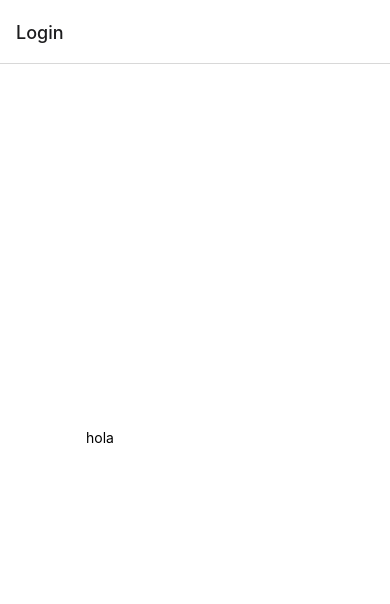
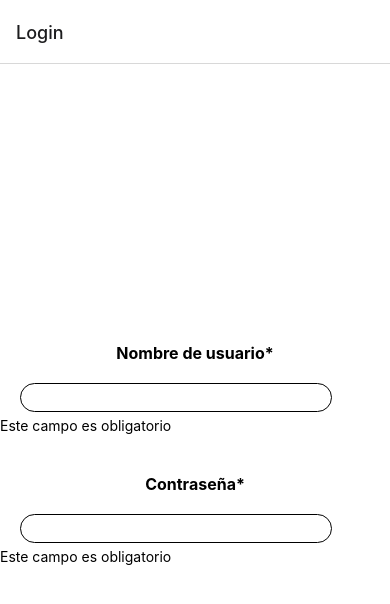
Before and after one commit to johanncepeda9816/pocapp, a React Native app: screen /Login in a window 390 px wide. Shown: the top 604 px of the page. Built offline with nearby package versions, Linux system fonts and the light colour scheme.

Commit message:
Custom laben component

```diff
--- /dev/null
+++ b/src/commons/components/forms/CustomLabel.tsx
@@ -0,0 +1,19 @@
+import { ReactNode } from "react";
+import { StyleSheet, Text } from "react-native";
+
+interface ICustomLabel {
+  children: ReactNode;
+}
+
+export default function CustomLabel(props: ICustomLabel) {
+  const { children } = props;
+  return <Text style={styles.label}>{children}</Text>;
+}
+
+const styles = StyleSheet.create({
+  label: {
+    fontSize: 16,
+    fontWeight: "bold",
+    textAlign: "center",
+  },
+});
--- a/src/commons/components/forms/CustomTextInput.tsx
+++ b/src/commons/components/forms/CustomTextInput.tsx
@@ -6,22 +6,42 @@ import {
   TextInputProps,
   Text,
 } from "react-native";
+import CustomLabel from "./CustomLabel";
 
 interface ICustomTextInput extends TextInputProps {
   label?: string;
+  value?: string;
 }
 
 export default function CustomTextInput(props: ICustomTextInput) {
-  const { label } = props;
+  const { label, value } = props;
+
   return (
     <View style={styles.container}>
-      <Text>{label}</Text>
-      <TextInput style={styles.input} />
+      <CustomLabel>{label}</CustomLabel>
+      <TextInput
+        value={value}
+        style={styles.input}
+        autoCapitalize="none"
+        autoCorrect={false}
+      />
+      {value?.length === 0 && <Text>Este campo es obligatorio</Text>}
     </View>
   );
 }
 
 const styles = StyleSheet.create({
-  container: {},
-  input: {},
+  container: {
+    width: "100%",
+    margin: 20,
+  },
+  input: {
+    margin: 20,
+    marginBottom: 5,
+    padding: 5,
+    width: "80%",
+    borderRadius: 20,
+    borderColor: "#000",
+    borderWidth: 1,
+  },
 });
--- /dev/null
+++ b/src/commons/constants/Colors.tsx
@@ -0,0 +1,3 @@
+const ERROR = "#FFCCCC";
+
+export { ERROR };
--- a/src/modules/auth/login/Login.tsx
+++ b/src/modules/auth/login/Login.tsx
@@ -13,11 +13,15 @@ export default function Login() {
   return (
     <Container>
       <CustomTextInput
-        label="hola"
+        label="Nombre de usuario*"
         onChangeText={(text) => setAuthData({ ...authData, username: text })}
+        value={authData.username}
       />
       <CustomTextInput
+        label="Contraseña*"
         onChangeText={(text) => setAuthData({ ...authData, password: text })}
+        value={authData.password}
+        secureTextEntry
       />
     </Container>
   );
```
